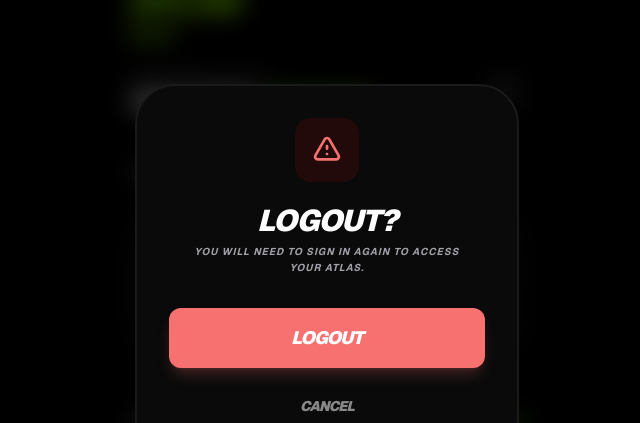
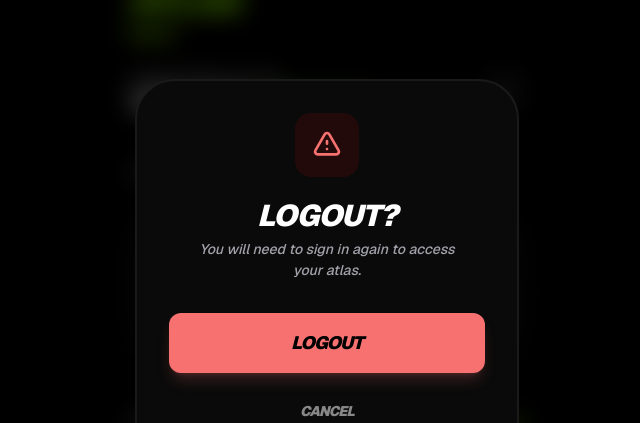
Before and after one commit to thiruisme/log-atlas, a Next.js app: page / in a window 1280 px wide. Both pictures are taken after a click on the button 817 px from the left and 217 px from the top of the page. Shown: the part 125-548 px from the top of the page, without its empty margins (313-953 px from the left). Built offline with nearby package versions, Linux system fonts and the light colour scheme; no server answers.

Commit message:
fixed few visuals

```diff
--- a/src/app/page.tsx
+++ b/src/app/page.tsx
@@ -48,8 +48,8 @@ export default function Home() {
 
         <div className="flex items-end justify-between">
           <div>
-             <p className="text-[10px] font-black uppercase tracking-[0.2em] text-text-muted italic mb-1">Commander Active</p>
-             <h2 className="text-2xl font-black italic uppercase tracking-tighter leading-none">
+             <p className="text-[14px] uppercase text-text-muted font-black italic">Commander Active</p>
+             <h2 className="text-2xl font-black italic uppercase leading-none">
                 Welcome, <span className="text-accent">{session?.user?.name || 'Recruit'}</span>!
              </h2>
           </div>
--- a/src/components/ConfirmationModal.tsx
+++ b/src/components/ConfirmationModal.tsx
@@ -42,7 +42,7 @@ export default function ConfirmationModal({
         <h2 className="text-3xl font-black italic uppercase tracking-tighter mb-2 leading-none text-foreground">
           {title}
         </h2>
-        <p className="text-text-secondary font-bold uppercase italic text-[10px] tracking-widest mb-8 leading-relaxed px-4">
+        <p className="text-text-secondary font-medium italic text-[14px] mb-8 px-4">
           {message}
         </p>
 
@@ -54,7 +54,7 @@ export default function ConfirmationModal({
             }}
             className={`w-full py-4 rounded-xl font-black text-lg uppercase italic tracking-tighter transition-all hover:scale-[1.02] active:scale-[0.98] ${
               variant === 'danger'
-                ? 'bg-error text-white shadow-lg shadow-error/20'
+                ? 'bg-error text-black shadow-lg shadow-error/20'
                 : 'bg-accent text-accent-foreground shadow-lg shadow-accent/20'
             }`}
           >
```
